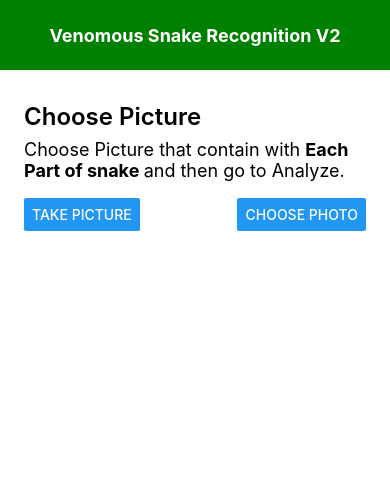
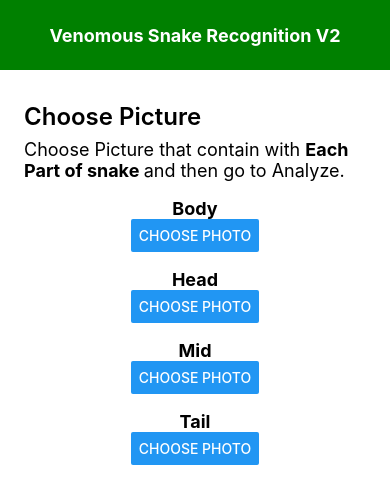
Before and after one commit to nateecuteboy/MobileAppSeniorProj, a React Native app: screen / in a window 390 px wide. Shown: the top 504 px of the page. Built offline with nearby package versions, Linux system fonts and the light colour scheme; what react-native would draw is missing.

Commit message:
Image Upload

```diff
--- a/App.js
+++ b/App.js
@@ -8,14 +8,14 @@
 
 import React from 'react';
 import {
-  Alert,
-  Button,
   SafeAreaView,
   StyleSheet,
   ScrollView,
   View,
   Text,
   StatusBar,
+  Image,
+  Button
 } from 'react-native';
 
 import {
@@ -26,13 +26,31 @@ import {
   ReloadInstructions,
 } from 'react-native/Libraries/NewAppScreen';
 
+//import ImagePicker from 'react-native-image-picker';
 import Header1 from './components/header';
+import {launchCamera, launchImageLibrary} from 'react-native-image-picker';
 
-//const App: () => React$Node = () => {
-  const App: () => React$Node = () => {
-  return (
-    <>
-      <StatusBar barStyle="dark-content" />
+
+export default class App extends React.Component {
+  state = {
+    photo : null
+  };
+  handleChoosePhoto = () => {
+    const options = {
+      noData: true
+    };
+      launchImageLibrary(options, response => {
+      console.log("response", response);
+      if (response.uri) {
+        this.setState({ photo: response });
+      }
+    });
+  };
+
+
+  render(){
+    const {photo} = this.state;
+    return(
     <SafeAreaView>
     <Header1/>
     <ScrollView
@@ -44,29 +62,55 @@ import Header1 from './components/header';
                 Choose Picture that contain with <Text style={styles.highlight}>Each Part of snake </Text>
                 and then go to Analyze.
               </Text>
-
-              <View>
-                <Text>     </Text>
+              <View><Text>     </Text></View>
+      <View style ={{flex: 1, alignItems: 'center', justifyContent : 'center' }}>
+        {photo && (
+          <Image
+              source= {{uri: photo.uri}}
+              style= {{width: 300, height: 300}}
+          />
+        )}
+        <Text style={styles.highlight1}>Body</Text>
+        <Button
+          title = "Choose Photo"
+          onPress = {this.handleChoosePhoto}
+        />
+        <View><Text>     </Text></View>
+        <Text style={styles.highlight1}>Head</Text>
+        <Button
+          title = "Choose Photo"
+          onPress = {this.handleChoosePhoto}
+        />
+        <View><Text>     </Text></View>
+        <Text style={styles.highlight1}>Mid</Text>
+        <Button
+          title = "Choose Photo"
+          onPress = {this.handleChoosePhoto}
+        />
+        <View><Text>     </Text></View>
+        <Text style={styles.highlight1}>Tail</Text>
+        <Button
+          title = "Choose Photo"
+          onPress = {this.handleChoosePhoto}
+        />
+      <View><Text>     </Text></View>
+      <View><Text>     </Text></View>
+      <View><Text>     </Text></View>
+      <View><Text>     </Text></View>
+      <View><Text>     </Text></View>
+      <View><Text>     </Text></View>
+      <View><Text>     </Text></View>
+      <View><Text>     </Text></View>
+      <View><Text>     </Text></View>
+      <View><Text>     </Text></View>
       </View>
-
-              <View style={styles.fixToText}>
-                <Button
-                  title="Take Picture"
-                  onPress={() => Alert.alert('Take Picture pressed')}
-                />
-                <Button
-                  title="Choose Photo"
-                  onPress={() => Alert.alert('Choose Photo pressed')}
-                />
       </View>
-
-            </View>
-
       </View>
     </ScrollView>
     </SafeAreaView>
-    </>
-  );
+    )
+
+  }
 };
 
 const styles = StyleSheet.create({
@@ -98,6 +142,11 @@ const styles = StyleSheet.create({
   highlight: {
     fontWeight: '700',
   },
+  highlight1: {
+    fontWeight: '700',
+    fontSize: 18,
+    textAlign: 'center'
+  },
   footer: {
     color: Colors.dark,
     fontSize: 12,
@@ -112,5 +161,3 @@ const styles = StyleSheet.create({
     justifyContent: 'space-between',
   },
 });
-
-export default App;
--- a/package.json
+++ b/package.json
@@ -15,7 +15,7 @@
     "react-native-button": "^3.0.1",
     "react-native-cli": "^2.0.1",
     "react-native-elements": "^3.1.0",
-    "react-native-image-picker": "^3.2.0",
+    "react-native-image-picker": "^3.2.1",
     "react-native-vector-icons": "^8.0.0"
   },
   "devDependencies": {
```
Also changed, not shown: 2 other files (tests, documents, lock files or other folders). Lines whose indentation alone changed are shown as unchanged.
